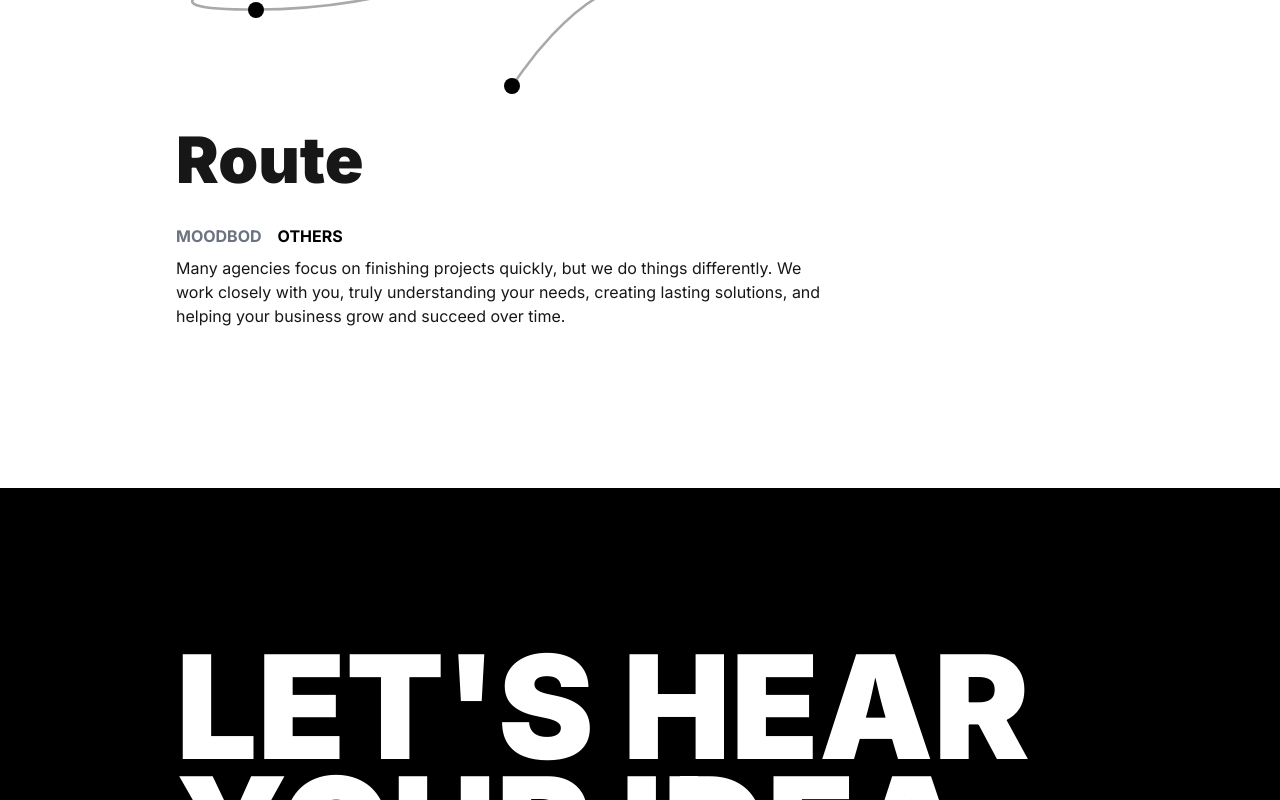
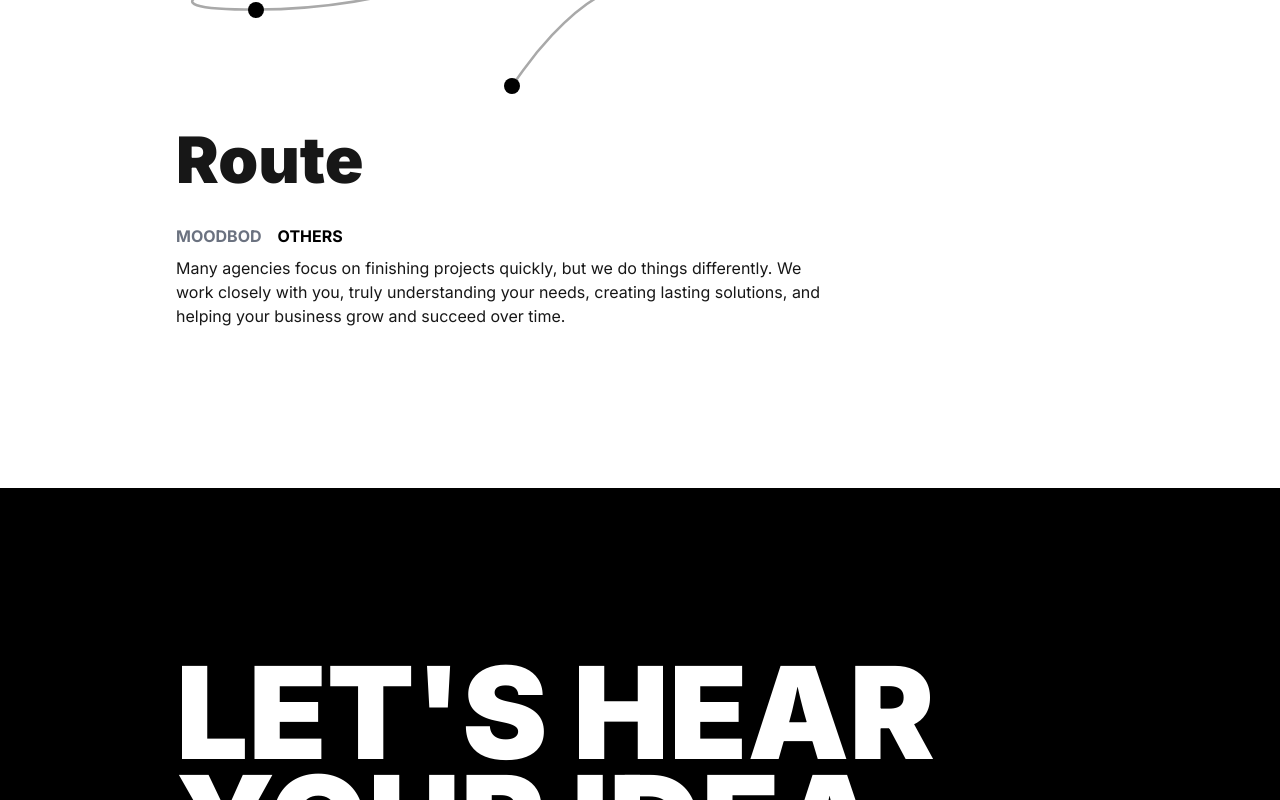
Before and after one commit to tuyoleni/moodbod, a Next.js app: page / in a window 1280 px wide. Shown: the part 11200-12000 px from the top of the page. Built offline with nearby package versions, Linux system fonts and the light colour scheme; no server answers.

Commit message:
moodbod clamp

```diff
--- a/app/home/sections/CTASection.tsx
+++ b/app/home/sections/CTASection.tsx
@@ -24,7 +24,7 @@ export const CTASection = memo(({ onVisibilityChange }: Props) => {
         >
             <div className="flex flex-col">
                 <div className="relative leading-none">
-                    <h1 className="text-[clamp(9rem,10vw,10rem)] text-wrap font-black block leading-[0.85] uppercase">
+                    <h1 className="text-[clamp(8rem,10vw,14rem)] text-wrap font-black block leading-[0.85] uppercase">
                         Let&apos;s hear your idea.
                     </h1>
                 </div>
--- a/app/home/sections/HeaderSection.tsx
+++ b/app/home/sections/HeaderSection.tsx
@@ -14,7 +14,7 @@ export default function Header() {
 
             <div className="w-full h-screen flex justify-center items-center px-8 z-10 absolute top-0 left-0 text-white [mix-blend-mode:difference] ">
                 <div className="flex flex-col justify-between gap-20 max-w-[95vw] mt-28">
-                    <h1 className="text-[clamp(10rem,20vw,14.5rem)] font-black tracking-[-28px] leading-[0.75] flex flex-wrap">
+                    <h1 className="text-[clamp(9rem,20vw,14.5rem)] font-black tracking-[-28px] leading-[0.75] flex flex-wrap">
                         <span>MOOD</span>
                         <span>BOD</span>
                     </h1>
```
